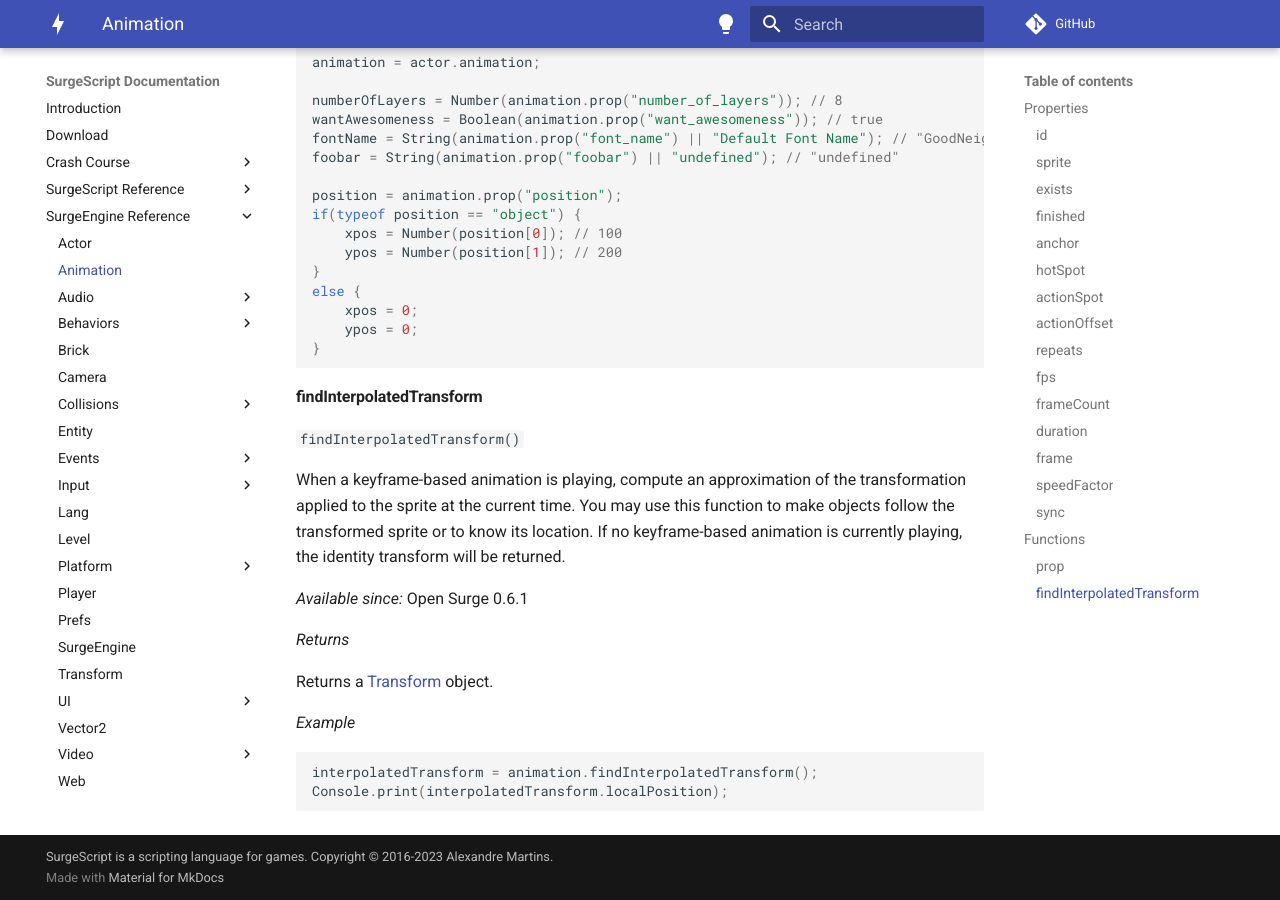
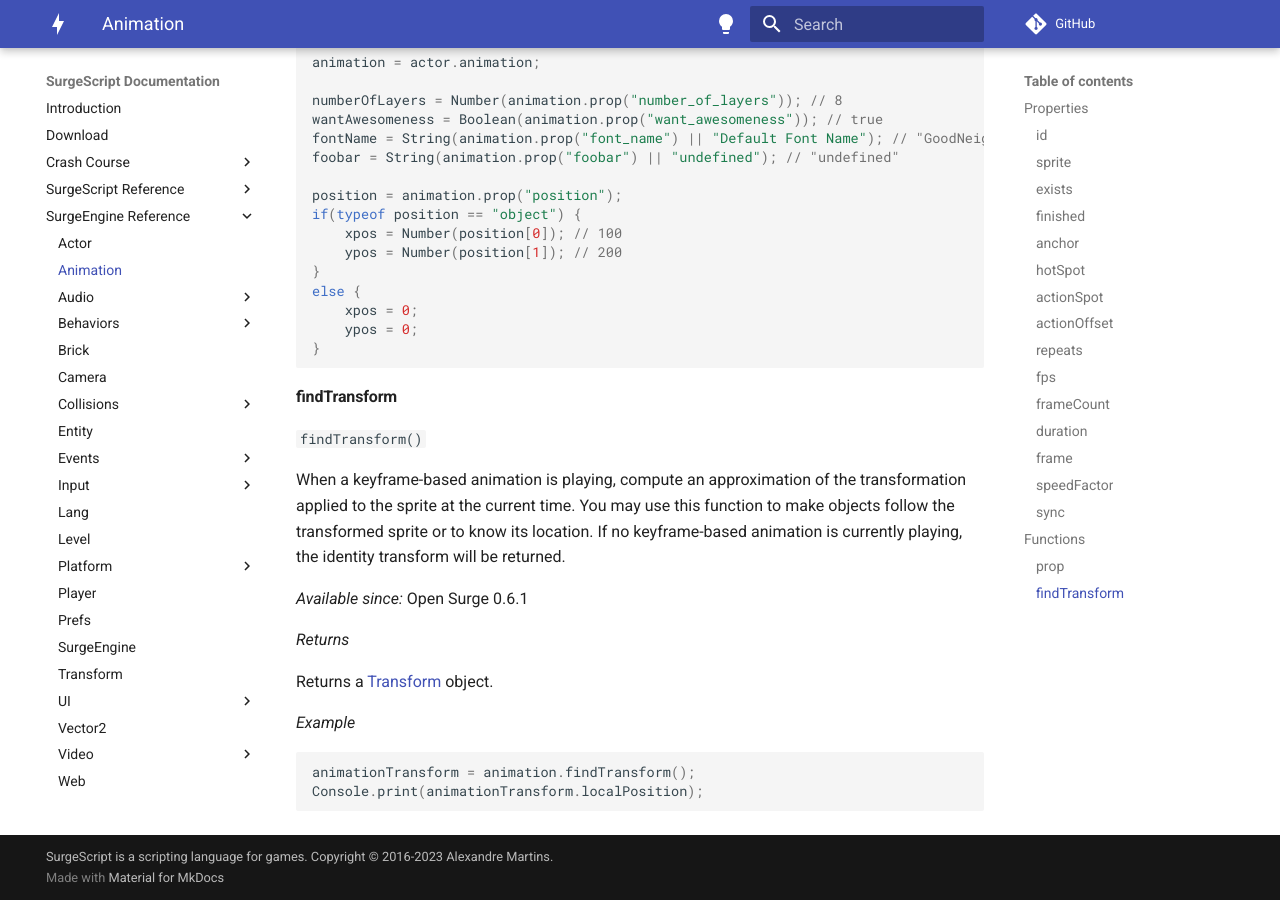
Before and after one commit to alemart/surgescript, an MkDocs documentation site: the page built from docs/engine/animation.md, in a window 1280 px wide and 900 px high, scrolled down 3876 px. Built offline with MkDocs 1.6.1 and Material for MkDocs 9.7.7, drawn with Linux system fonts in a browser that asks for light colours; comment, search, counter and statistics services are not loaded.

Commit message:
Docs: rename function

````diff
--- a/docs/engine/animation.md
+++ b/docs/engine/animation.md
@@ -188,9 +188,9 @@ else {
 }
 ```
 
-#### findInterpolatedTransform
+#### findTransform
 
-`findInterpolatedTransform()`
+`findTransform()`
 
 When a keyframe-based animation is playing, compute an approximation of the transformation applied to the sprite at the current time. You may use this function to make objects follow the transformed sprite or to know its location. If no keyframe-based animation is currently playing, the identity transform will be returned.
 
@@ -203,6 +203,6 @@ Returns a [Transform](/engine/transform) object.
 *Example*
 
 ```cs
-interpolatedTransform = animation.findInterpolatedTransform();
-Console.print(interpolatedTransform.localPosition);
+animationTransform = animation.findTransform();
+Console.print(animationTransform.localPosition);
 ```
````
